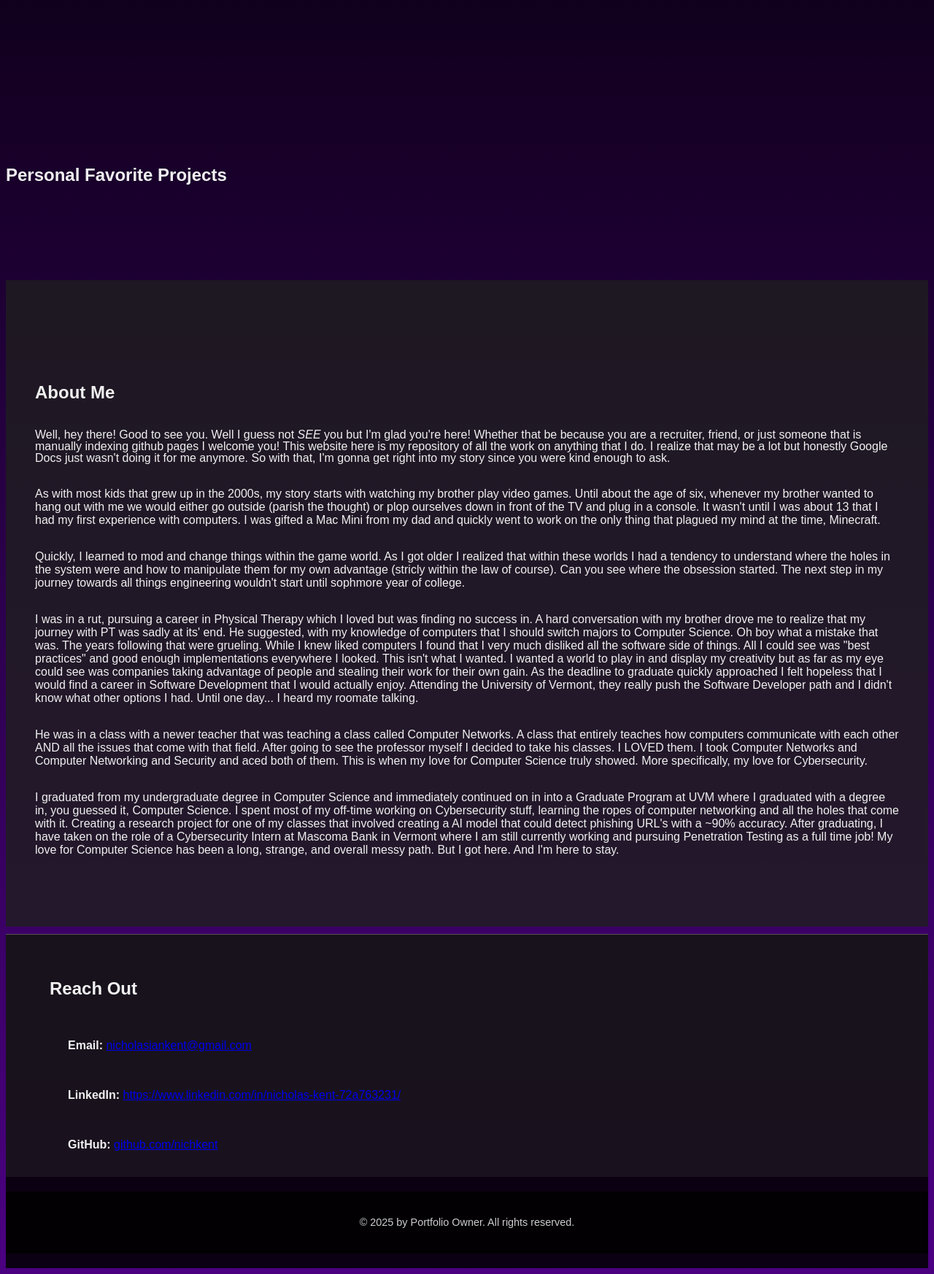
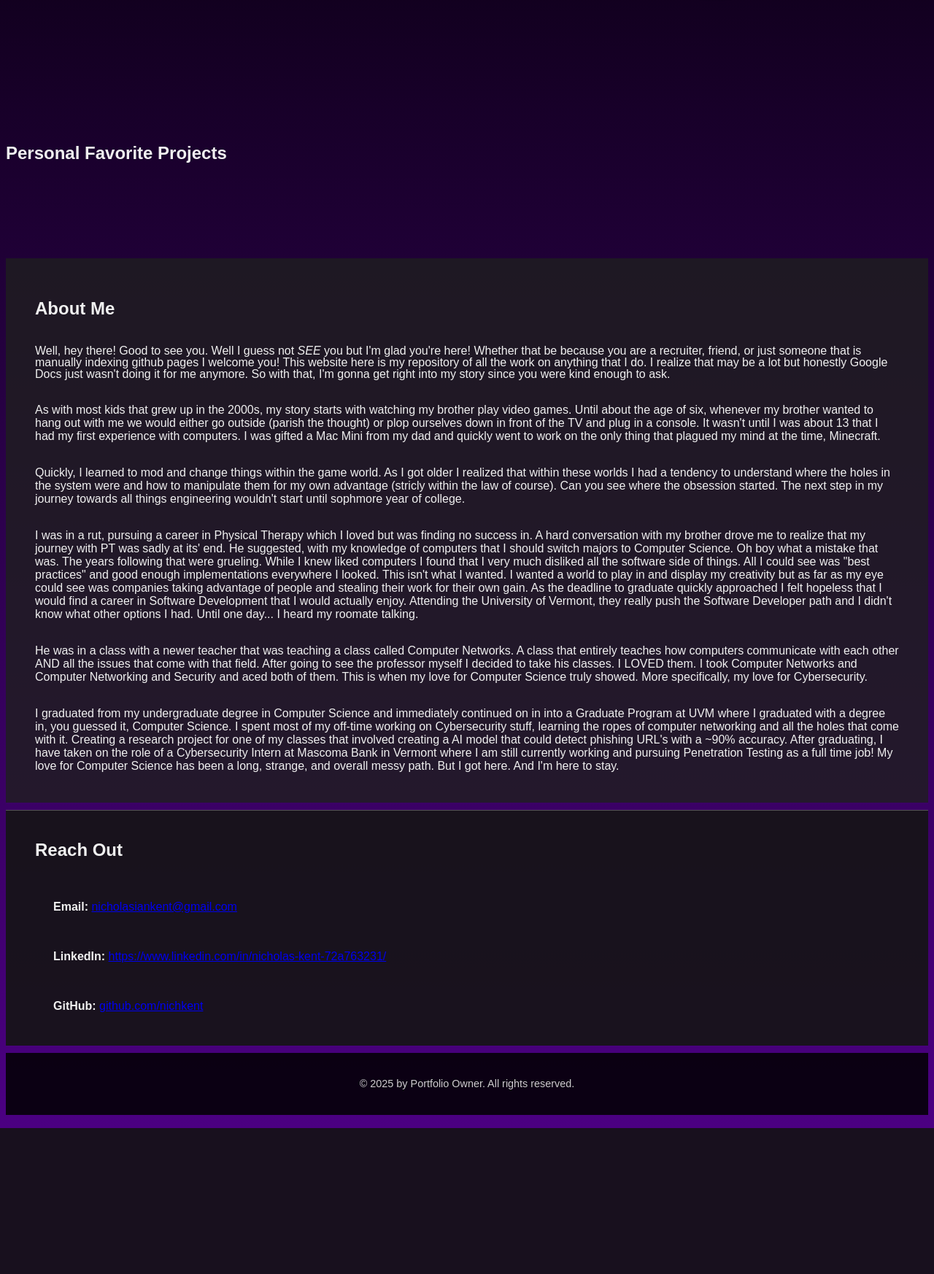
Before and after one commit to nichkent/nichkent.github.io, a PHP site: page / in a window 1280 px wide. Shown: the part 500-2246 px from the top of the page at 73% size. After the commit the page ends 2046 px from the top, so only its background shows below. Run offline with PHP 8.4, Linux system fonts and the light colour scheme.

Commit message:
Update style.css
various spacing changes

```diff
--- a/css/style.css
+++ b/css/style.css
@@ -113,7 +113,7 @@ nav ul li a {
 /* ====== Bio Section ======= */
 #bio {
     background-color: #f0f0f0;
-    padding: 80px 40px;
+    padding: 25px 40px;
     text-align: left;
     margin-bottom: 10px;
 }
@@ -136,8 +136,7 @@ nav ul li a {
 
 /* ====== Section Headers Section ======= */
 h2 {
-    margin-left 60px;
-    margin-top: 60px;
+    margin-top: 30px;
     font-weight: 600;
 }
 
@@ -162,14 +161,13 @@ h2 {
 /* Reach-Out section styles */
 #Reach\ Out {
   background: #f8f8f8;     /* light background */
-  padding: 0px 60px;
+  padding: 10px 40px;
   text-align: left;
-  border-top: 1px solid #555;
 }
 
 /* ====== Footer Section ======= */
 footer {
-    padding: 20px 0;
+    padding: 10px 0;
 }
 
 /* Copyright area styles */
@@ -210,7 +208,6 @@ body.dark-mode #bio {
 }
 
 body.dark-mode footer {
-    background: rgba(0, 0, 0, 0.85);
     color: #ccc;
 }
 
```
